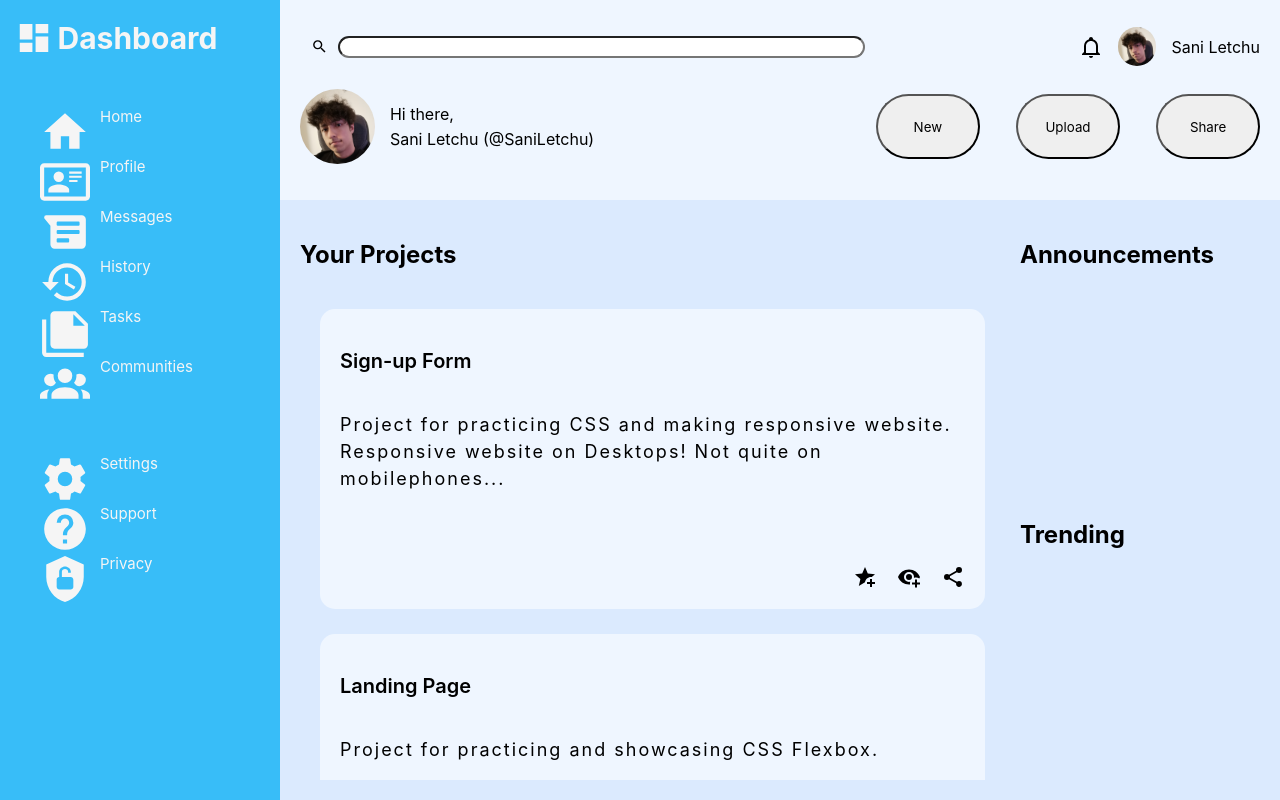
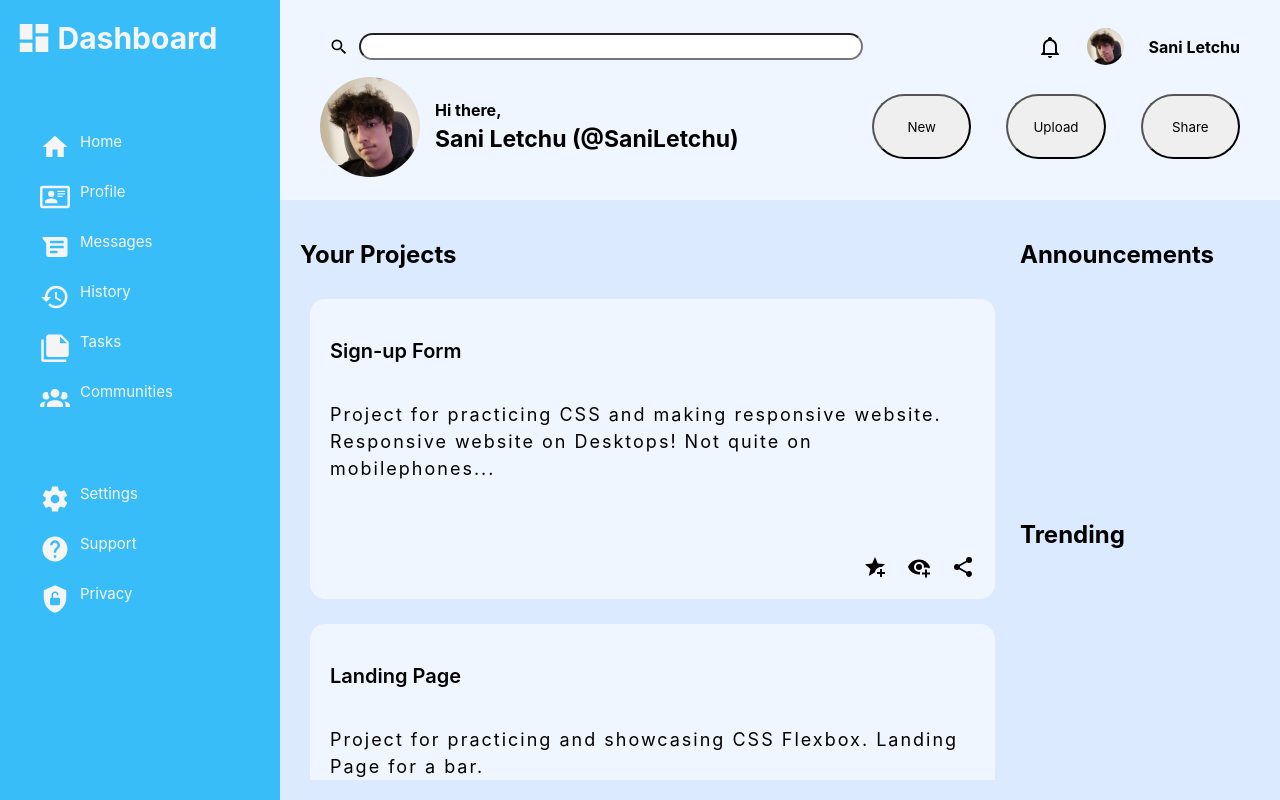
Before and after one commit to SaniLetchu/Admin-Dashboard, a plain HTML site: page index.html in a window 1280 px wide. Drawn offline with Linux system fonts and the light colour scheme.

Commit message:
More CSS styling and bit of content changes

```diff
--- a/index.html
+++ b/index.html
@@ -39,13 +39,13 @@
         <div class="profilebox">
             <img src="./SVG/bell.svg">
             <img class="profilepicturetop" src="./images/profilepicture.png">
-            <p>Sani Letchu</p>
+            <p class="accountname">Sani Letchu</p>
         </div>
         <div class="greetingsbox">
             <img class="profilepicture" src="./images/profilepicture.png">
             <div>
-                <p>Hi there,</p>
-                <p>Sani Letchu (@SaniLetchu)</p>
+                <p class="welcome">Hi there,</p>
+                <p class="name">Sani Letchu (@SaniLetchu)</p>
             </div>
         </div>
         <div class="buttonsbox">
@@ -75,7 +75,7 @@
                     <div>
                         <a href="https://saniletchu.github.io/Landing-Page/"><p class="projectname">Landing Page</p></a>
                         <p class="projectinfo">
-                            Project for practicing and showcasing CSS Flexbox.
+                            Project for practicing and showcasing CSS Flexbox. Landing Page for a bar.
                         </p>
                     </div>
                     <div class="projecticons">
--- a/style.css
+++ b/style.css
@@ -51,6 +51,7 @@ button {
 
 ul {
     display: flex;
+    gap: 20px;
     flex-direction: column;
     align-items: left;
 }
@@ -66,7 +67,7 @@ li {
 }
 
 .icon {
-    width: max(13%, 50px);
+    width: max(9%, 30px);
     /*Credit: https://codepen.io/sosuke/pen/Pjoqqp*/
     filter: invert(100%) sepia(8%) saturate(7488%) hue-rotate(235deg) brightness(120%) contrast(92%);
 }
@@ -80,13 +81,14 @@ li {
     background-color: #38bdf8;
     display: flex;
     flex-direction: column;
-    gap: 15px;
+    gap: 40px;
     grid-area: 1 / 1 / -1 / 2;
 }
 
 input {
     border-radius: 15px;
     width: 90%;
+    font-size: large;
 }
 
 .main-content {
@@ -101,11 +103,18 @@ input {
     flex-direction: column;
     padding-right: 15px;
 }
+.welcome {
+    font-weight: bold;
+}
 
+.name {
+    font-size: 23px;
+    font-weight: bold;
+}
 .projectboxes {
     overflow: auto;
-    padding: 20px;
     display: grid;
+    padding: 10px;
     height: 100%;
     gap: 25px;
     grid-template-columns: repeat(auto-fit, minmax(400px, 1fr));
@@ -129,7 +138,7 @@ input {
 
 .header {
     background-color: #eff6ff;
-    padding: 20px;
+    padding: 20px 40px;
     grid-area: 1 / 2 / 2 / -1;
     display: grid;
     grid-template: 1fr 2fr / 3fr 2fr;
@@ -142,7 +151,7 @@ input {
 }
 
 .searchicon {
-    width: 3%;
+    width: max(3%, 20px);
 }
 
 .projectinfo {
@@ -158,7 +167,7 @@ input {
 
 .profilepicture {
     border-radius: 500px;
-    width: min(13%, 100px);
+    width: clamp(50px, 100px, 200px)
 }
 
 .greetingsbox > div {
@@ -172,6 +181,10 @@ input {
     background-color: #eff6ff;
 }
 
+.accountname {
+    font-weight: bold;
+}
+
 .greetingsbox > div > p {
     margin: 0;
 }
@@ -183,7 +196,7 @@ input {
     align-items: center;
 }
 .profilebox {
-    gap: 15px;
+    gap: 25px;
     display: flex;
     justify-content: right;
     align-items: center;
```
